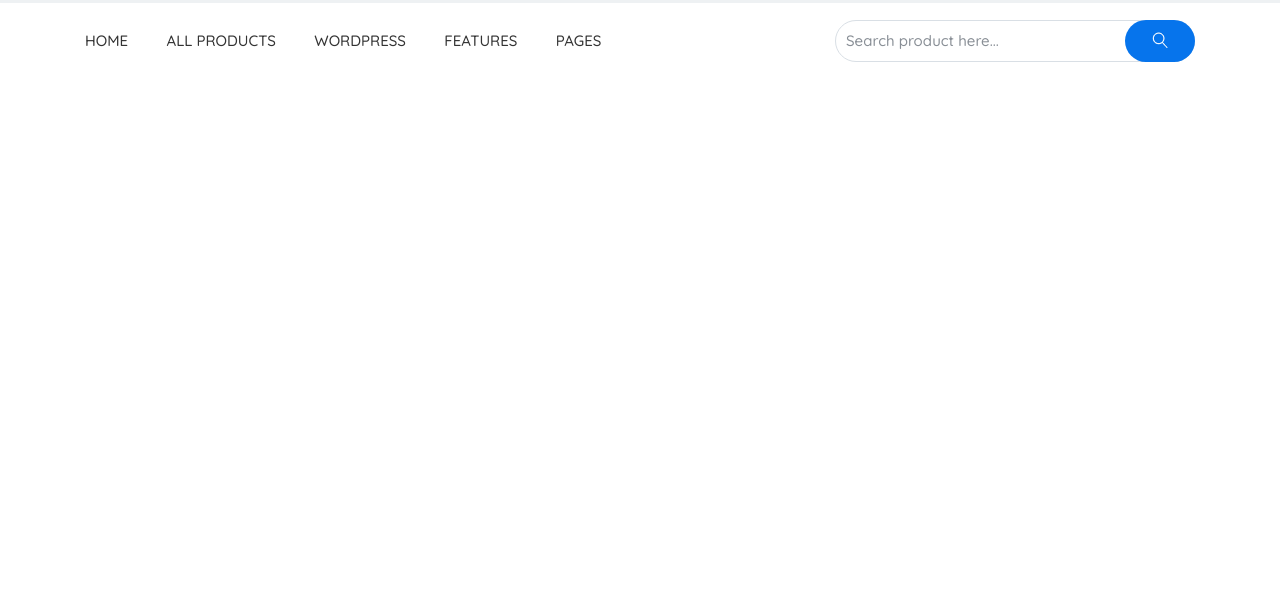
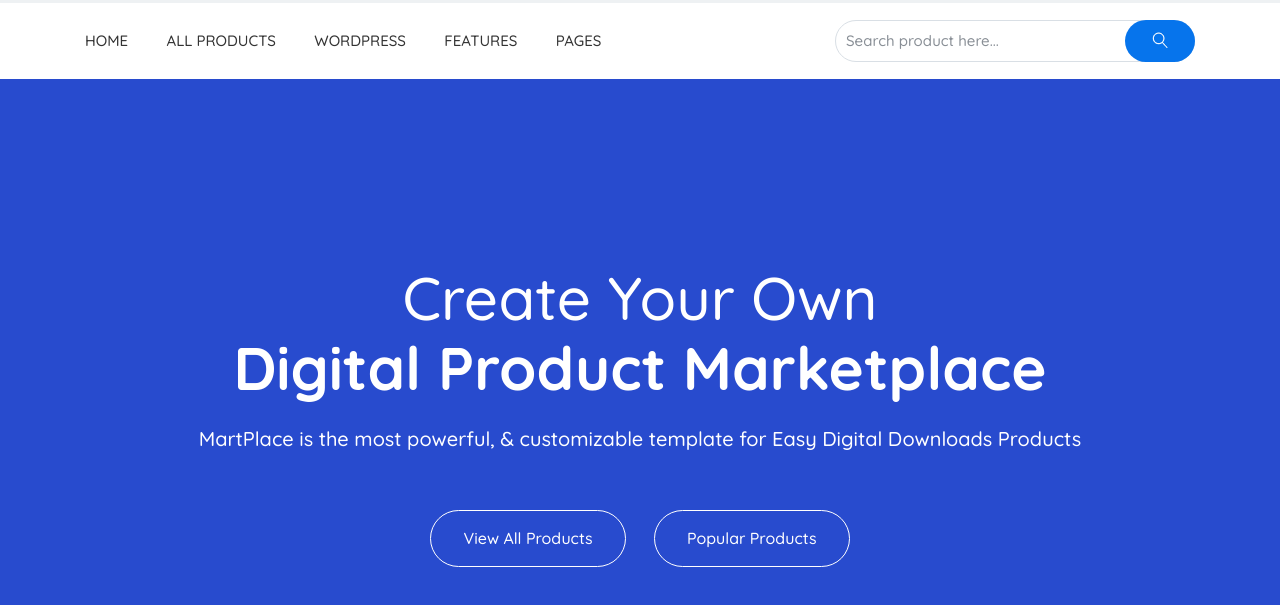
Before and after one commit to bernmarx/martplace, a website: page app/index.html in a window 1280 px wide. Shown: the part 97-702 px from the top of the page. Drawn offline with nearby package versions, Linux system fonts and the light colour scheme; files that its build step writes are made by us from their sources.

Commit message:
added products search section

```diff
--- a/app/index.html
+++ b/app/index.html
@@ -75,6 +75,36 @@
 
     </header>
 
+    <section class="products_search">
+        <div class="products_search-view">
+            <div class="container">
+                <div class="products_search-title">
+                    Create Your Own
+                    <div>Digital Product Marketplace</div>
+                </div>
+
+                <div class="products_search-text">
+                    MartPlace is the most powerful, & customizable template for Easy Digital Downloads Products
+                </div>
+
+                <div class="products_search-btn">
+                    <a href="#">
+                        View All Products
+                    </a>
+                    <a href="#">
+                        Popular Products
+                    </a>
+                </div>
+            </div>
+        </div>
+
+        <div class="container">
+            <div class="products_search-box">
+
+            </div>
+        </div>
+    </section>
+
     <script src="https://ajax.googleapis.com/ajax/libs/jquery/3.5.1/jquery.min.js"></script>
     <script src="js/libs.min.js"></script>
     <script src="js/main.min.js"></script>
--- a/app/scss/_vars.scss
+++ b/app/scss/_vars.scss
@@ -1,3 +1,4 @@
 $hbg: #eef1f3; // header bg
 $bblue: #0674ec; // bright blue
-$navbtn: #333333;
+$navbtn: #333333; // for buttone in header nav
+$dblue: #284bce; // dark blue
--- a/app/scss/style.scss
+++ b/app/scss/style.scss
@@ -119,14 +119,42 @@
 
 //end header
 
-.Rounded_Rectangle_1 {
-    border-width: 1px;
-    border-color: rgb(217, 223, 229);
-    border-style: solid;
-    position: absolute;
-    left: 1170px;
-    top: 117px;
-    width: 358px;
-    height: 44px;
-    z-index: 748;
-  }
+//start products_search
+
+.products_search{
+    background-color: $dblue;
+    padding-top: 184px;
+    padding-bottom: 235px;
+    text-align: center;
+    color: #fff;
+    &-title{
+        font-size: 60px;
+        line-height: 70px;
+        div{
+            font-weight: 700;
+        }
+    }
+    &-text{
+        font-weight: 500;
+        font-size: 20px;
+        line-height: 72px;
+        margin-bottom: 35px;
+    }
+    &-btn a{
+        color: #fff;
+        font-size: 16px;
+        line-height: 55px;
+        border: 1px solid #fff;
+        border-radius: 30px;
+        padding: 0 32px;
+        & + a{
+            margin-left: 24px;
+        }
+        &:focus{
+            background-color: #fff;
+            color: $bblue;
+        }
+    }
+}
+
+//end products_search
```
